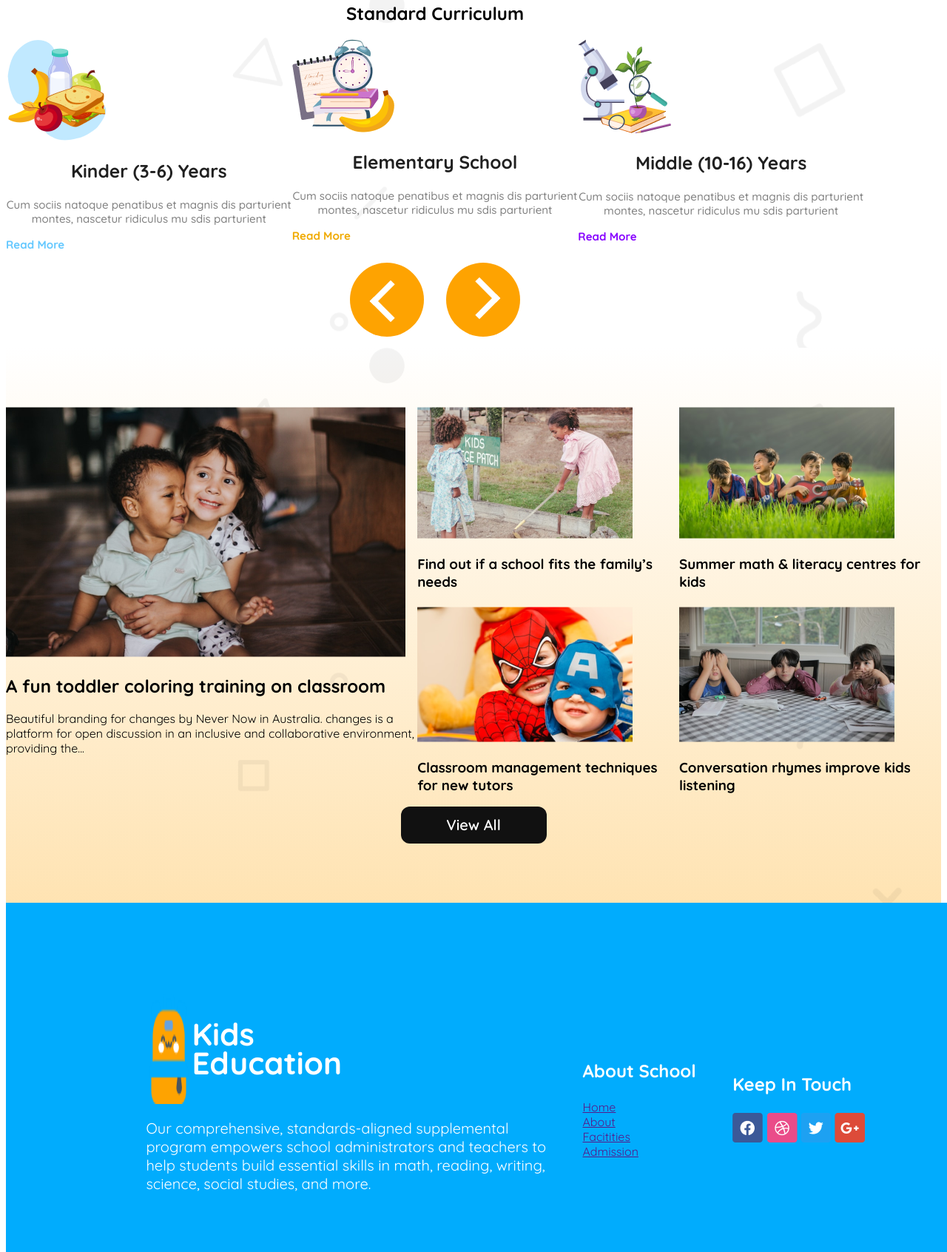
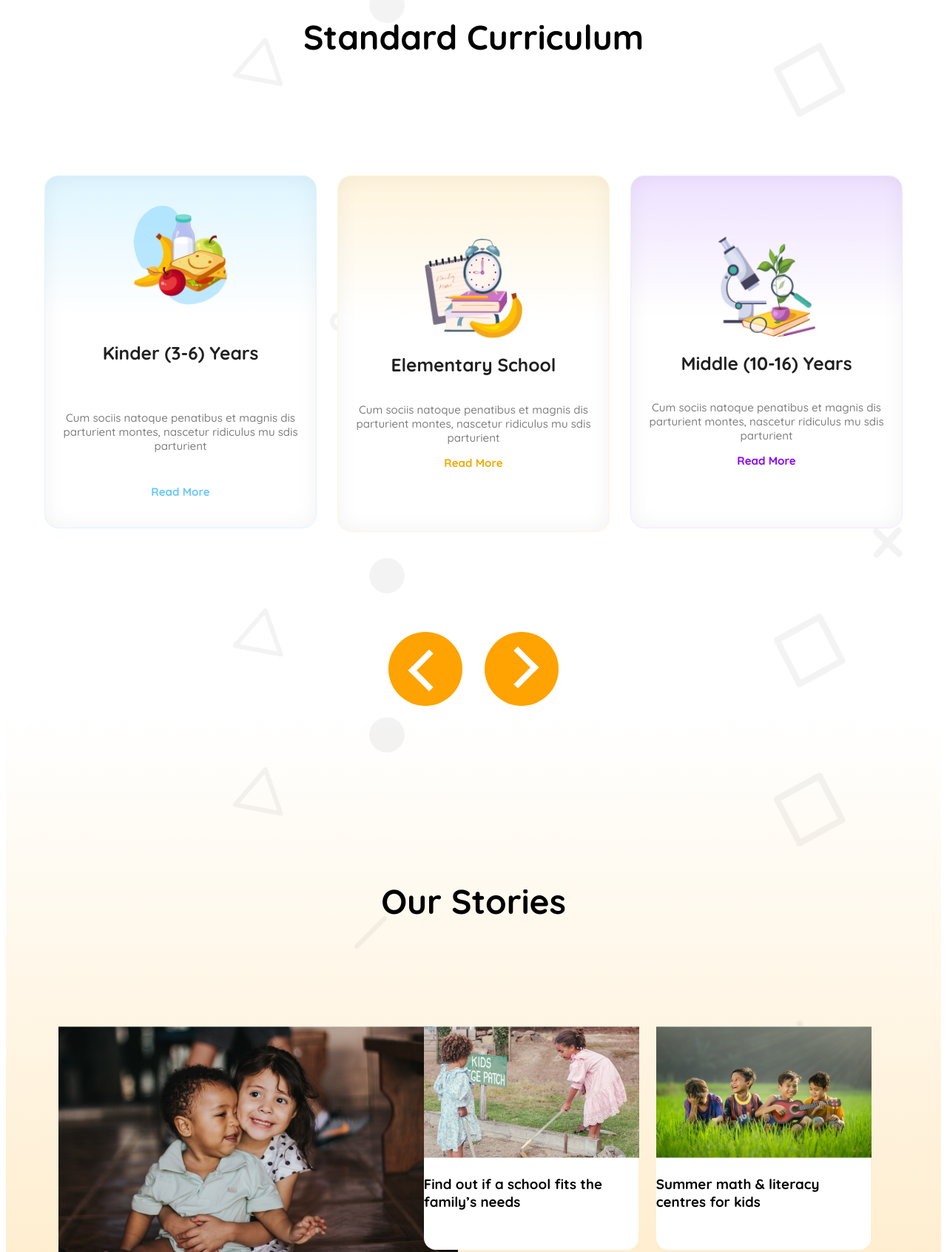
Before and after one commit to fahimahmed420/assignment2, a plain HTML site: page index.html in a window 1280 px wide. Shown: the part 697-2389 px from the top of the page at 74% size. Drawn offline with Linux system fonts and the light colour scheme.

Commit message:
Only need to refine section Our Story and home icon

```diff
--- a/Styles/style.css
+++ b/Styles/style.css
@@ -20,6 +20,9 @@
   .home-icon{
     display: flex;
     flex-direction: row;
+
+  }
+  .school-bag-icon{
 
   }
   .nav-container{
@@ -62,10 +65,16 @@
     color: rgb(255, 255, 255);
     font-size: 20px;
     font-weight: 600;
+    transition: .5s ease;
+  }
+  .contact-button:hover{
+    font-size: 25px;
+    background-color: black;
+    box-shadow: 0 0 10px 10px black;
   }
   /* Banner Section */
   .banner-container{
-    background: rgb(247, 247, 247);
+    /* background: rgb(247, 247, 247); */
     display: flex;
     justify-content: center;
     align-items: center;
@@ -102,18 +111,84 @@
     color: rgb(255, 255, 255);
     font-size: 20px;
     font-weight: 600;
+    transition: .5s ease;
+  }
+  .enroll-button:hover{
+    font-size: 25px;
+    color: black;
+    background-color:  rgb(254, 163, 1);
+    box-shadow: 0 0 10px 10px  rgb(254, 163, 1);
   }
   /* Body section-Standard Curriculum */
   .standard-curriculum{
     background: url(../assets/bg.png);
+    display: flex;
+    justify-content: center;
+  }
+  .div-container{
     width: 1160px;
     display: flex;
     flex-direction: column;
     align-items: center;
+    gap: 120px;
+  }
+  .s-c-headline{
+    color: rgb(0, 0, 0);
+    font-size: 46px;
+    font-weight: 700;
+
+  }
+  .div-contains{
+    display: flex;
+    gap: 28px;
+  }
+  .s-c-images{
+    width: 132.61px;
+    height: 135.21px;
+      }
+  .div1{
+    box-sizing: border-box;
+    border: 0.94px solid rgb(222, 245, 255);
+    border-radius: 18.86px;
+    box-shadow: inset 0px 0px 28.3px 0.94px rgba(0, 0, 0, 0.05);
+    background: linear-gradient(180.00deg, rgb(222, 245, 255),rgba(255, 255, 255, 0) 40%),rgb(255, 255, 255);
+    /* position: relative; */
+    /* width: 367.8px; */
+    height: 476.78px;
+    display: flex;
+    flex-direction: column;
     justify-content: center;
+    align-items: center;
+    gap: 28px;
   }
-  .div-container{
+
+  .div2{
+    box-sizing: border-box;
+    border: 0.94px solid rgb(255, 244, 220);
+    border-radius: 18.86px;
+    box-shadow: inset 0px 0px 28.3px 0.94px rgba(0, 0, 0, 0.05);
+    background: linear-gradient(180.00deg, rgb(255, 244, 220),rgba(255, 255, 255, 0) 40%),rgb(255, 255, 255);
+    /* position: relative; */
+    /* width: 367.8px; */
+    height: 481.5px;
     display: flex;
+    flex-direction: column;
+    justify-content: center;
+    align-items: center;
+  }
+  .div3{
+    box-sizing: border-box;
+    border: 0.94px solid rgb(242, 232, 255);
+    border-radius: 18.86px;
+    box-shadow: inset 0px 0px 28.3px 0.94px rgba(0, 0, 0, 0.05);
+    background: linear-gradient(180.00deg, rgb(238, 225, 255),rgba(255, 255, 255, 0) 40%),rgb(255, 255, 255);
+    /* position: relative; */
+    /* width: 367.8px; */
+    height: 476.78px;
+    display: flex;
+    flex-direction: column;
+    justify-content: center;
+    align-items: center;
   }
   .divs-headline{
     color: rgb(32, 32, 32);
@@ -158,12 +233,14 @@
     background-color: rgb(254, 163, 1);
     height: 100px;
     width: 100px;
-    border-radius: 50%;
+    border-radius: 100%;
     margin: 15px;
-    transition: 0.4s ease;
+    transition: 0.5s ease;
 }
 .arrow:hover{
-    box-shadow: 0 0 20px 20px black;
+    background-color: black;
+    box-shadow: 0 0 10px 10px black;
+    border-radius: 0%;
 }
 .arrow div{
     position: absolute;
@@ -192,6 +269,13 @@
     justify-content: space-between;
     padding: 80px 0px;
 }
+.our-stories-headline{
+    color: rgb(0, 0, 0);
+    font-size: 46px;
+    font-weight: 700;
+    padding: 60px 0px 60px 0px;
+    margin: 80px 0px;
+}
 .story-container{
     display: grid;
     grid-template-columns:44% 28% 28%;
@@ -203,18 +287,39 @@
 }
 .story1{
     grid-area: story1;
+    /* position: relative; */
+    width: 540.27px;
+    height: 630.52px;
+    border-radius: 16px;
+    background: rgb(255, 255, 255);
 }
 .story2{
     grid-area: story2;
+    width: 290.69px;
+    height: 301.61px;
+    border-radius: 16px;
+    background: rgb(255, 255, 255);
 }
 .story3{
     grid-area: story3;
+    width: 290.69px;
+height: 301.61px;
+    border-radius: 16px;
+    background: rgb(255, 255, 255);
 }
 .story4{
     grid-area: story4;
+    width: 290.69px;
+height: 301.61px;
+    border-radius: 16px;
+    background: rgb(255, 255, 255);
 }
 .story5{
     grid-area: story5;
+width: 290.69px;
+height: 301.61px;
+    border-radius: 16px;
+    background: rgb(255, 255, 255);
 }
 
 .view-all-button{
@@ -239,8 +344,7 @@
   }
   .footer-section{
     display: flex;
-    justify-content: space-evenly;
-    align-items: center;
+    justify-content: space-between;
     padding: 123px 228.09px 174px 140px;
   }
   .footer-left-part{
@@ -271,3 +375,12 @@ line-height: 39.51px;
     font-size: 20px;
     font-weight: 400;
   }
+  .footer-anchor{
+    color: rgb(255, 255, 255);
+    font-size: 20px;
+    font-weight: 500;
+    text-decoration: none;
+  }
+  .footer-img-links{
+    padding-top: 15px;
+  }
--- a/index.html
+++ b/index.html
@@ -37,10 +37,11 @@
         </section>
     </main>
     <section class="standard-curriculum">
-        <h1>Standard Curriculum</h1>
         <div class="div-container">
+            <h1 class="s-c-headline">Standard Curriculum</h1>
+            <div class="div-contains">
                 <div class="div1">
-                <img src="assets/kinder.png" alt="food's picture">
+                    <img class="s-c-images" src="assets/kinder.png" alt="food's picture">
                     <h2 class="divs-headline">Kinder (3-6) Years</h2>
                     <p class="divs-paragraph">Cum sociis natoque penatibus et magnis
                         dis parturient montes, nascetur ridiculus
@@ -48,7 +49,7 @@
                     <a class="readmore1" href="">Read More</a>
                 </div>
                 <div class="div2">
-                <img src="assets/elementary.png" alt="Book,Clock,Banana,Calander">
+                    <img class="s-c-images" src="assets/elementary.png" alt="Book,Clock,Banana,Calander">
                     <h2 class="divs-headline">Elementary School</h2>
                     <p class="divs-paragraph">Cum sociis natoque penatibus et magnis
                         dis parturient montes, nascetur ridiculus
@@ -56,7 +57,7 @@
                     <a class="readmore2" href="">Read More</a>
                 </div>
                 <div class="div3">
-                <img src="assets/middle.png" alt="Microscope,diary,plant,magnifier">
+                    <img class="s-c-images" src="assets/middle.png" alt="Microscope,diary,plant,magnifier">
                     <h2 class="divs-headline">Middle (10-16) Years</h2>
                     <p class="divs-paragraph">Cum sociis natoque penatibus et magnis
                         dis parturient montes, nascetur ridiculus
@@ -68,8 +69,10 @@
                 <div class="arrow left"><div></div></div>
                 <div class="arrow right"><div></div></div>
             </div>
+        </div>
     </section>
     <section class="our-stories">
+        <h2 class="our-stories-headline">Our Stories</h2>
         <div class="story-container">
             <div class="story1">
                 <img src="assets/story-1.png" alt="little sister hugging babay brother">
@@ -113,17 +116,17 @@
              </div>
              <div class="footer-middle-part">
                  <h3 class="about-keep">About School</h3>
-                 <a href="">Home</a>
-                 <a href="">About</a>
-                 <a href="">Facitities</a>
-                 <a href="">Admission</a>
+                 <a class="footer-anchor" href="">Home</a>
+                 <a class="footer-anchor" href="">About</a>
+                 <a class="footer-anchor" href="">Facitities</a>
+                 <a class="footer-anchor" href="">Admission</a>
              </div>
              <div class="footer-last-part">
                  <h3 class="about-keep">Keep In Touch</h3>
-                 <img src="assets/fb.png" alt="facebook link">
-                 <img src="assets/dribble.png" alt="dribble link">
-                 <img src="assets/twitter.png" alt="twitter link">
-                 <img src="assets/google+.png" alt="google+ link">
+                 <img class="footer-img-links" src="assets/fb.png" alt="facebook link">
+                 <img class="footer-img-links" src="assets/dribble.png" alt="dribble link">
+                 <img class="footer-img-links" src="assets/twitter.png" alt="twitter link">
+                 <img class="footer-img-links" src="assets/google+.png" alt="google+ link">
              </div>
         </section>
     </footer>
```
Lines whose indentation alone changed are shown as unchanged.
